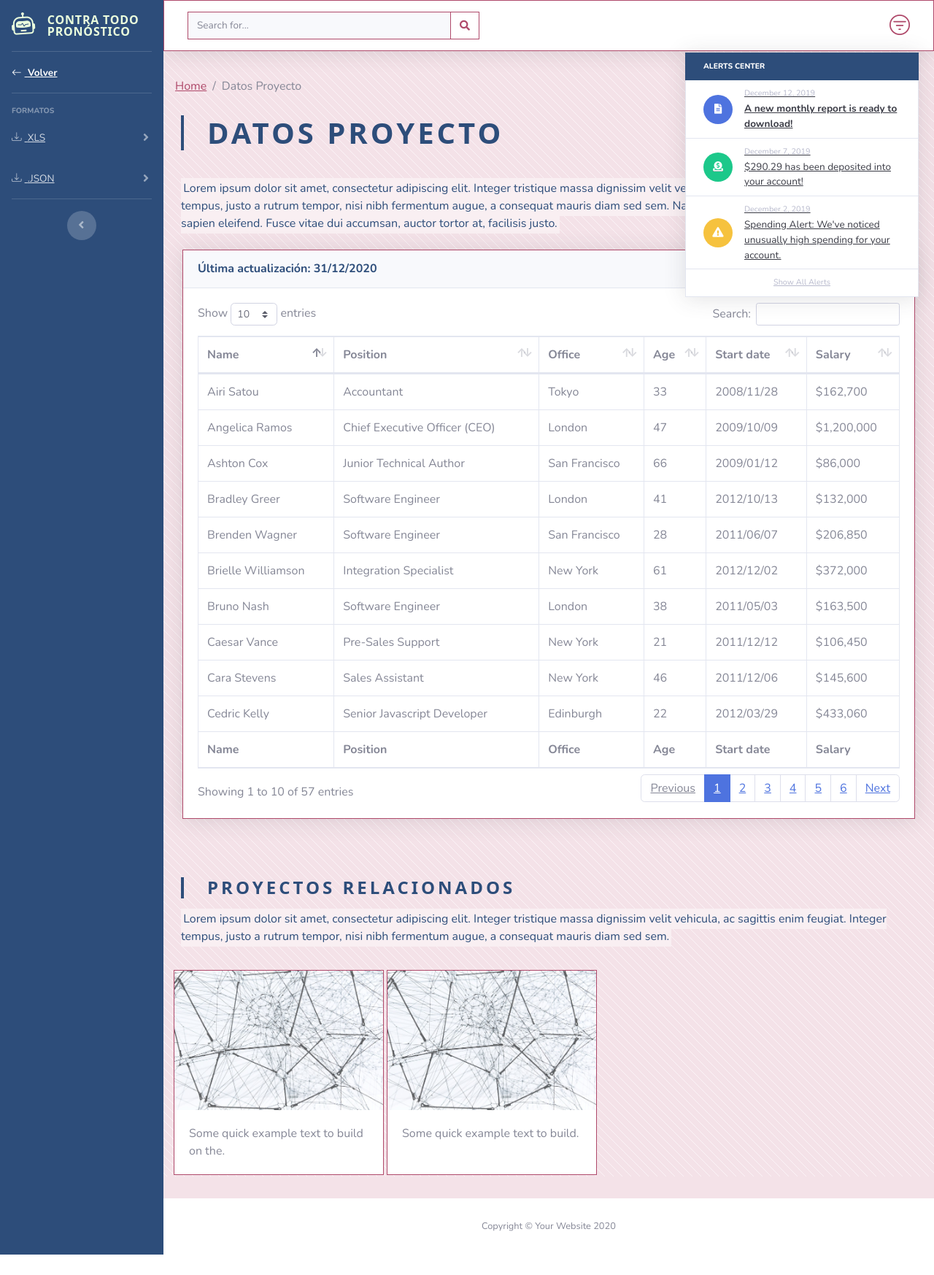
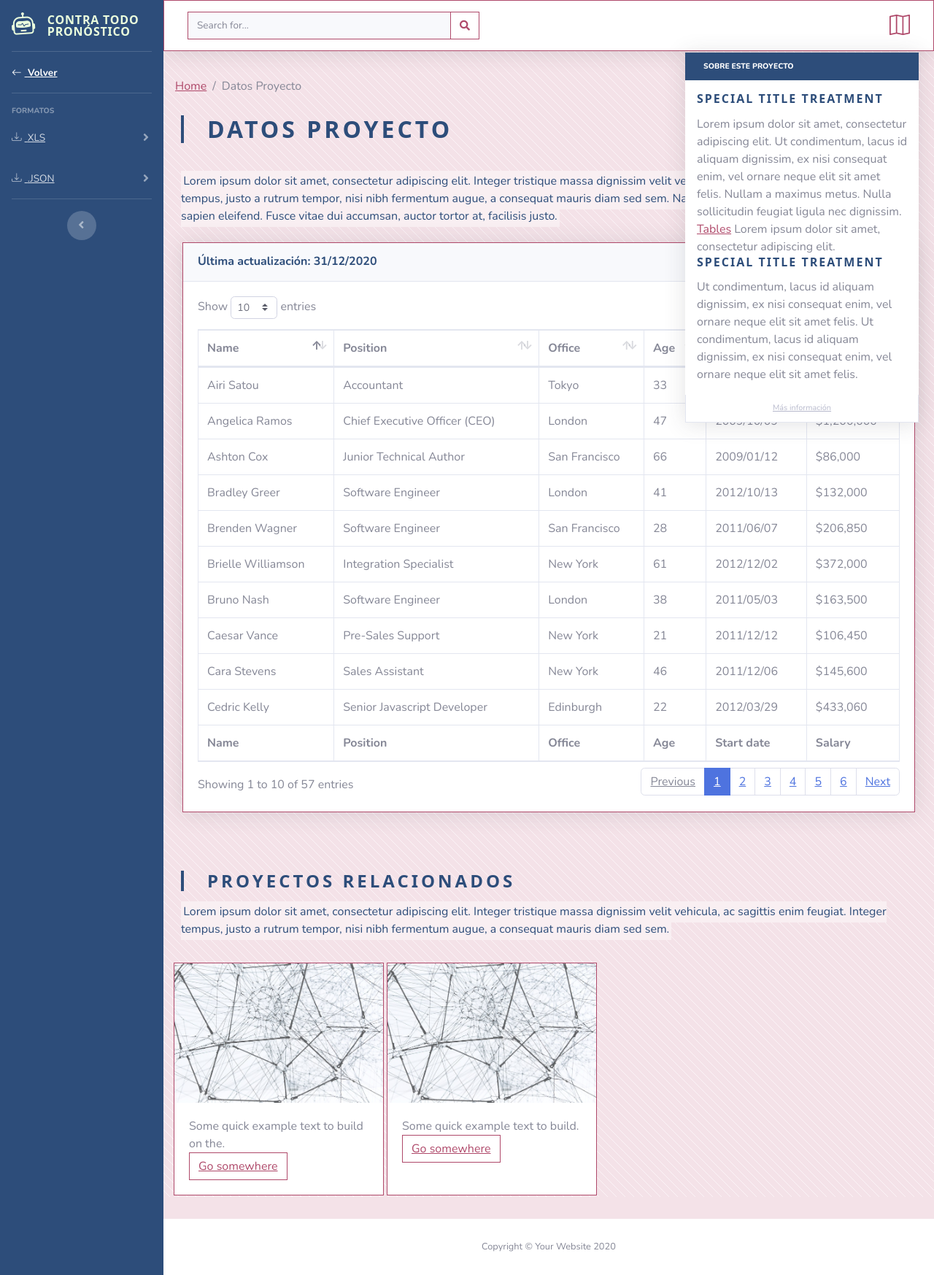
Before and after one commit to cgrillo98/Data-Literata, a PHP site: page /tables.html in a window 1280 px wide, after a click that opens the changed part. Shown: the whole page at 73% size. Before the commit the page ends 1719 px from the top, so only its background shows below. Run offline with PHP 8.4, Linux system fonts and the light colour scheme; some libraries are stand-ins or nearby versions.

Commit message:
sobre este proyecto y otros

```diff
--- a/css/new-css.css
+++ b/css/new-css.css
@@ -100,6 +100,13 @@
 h1{
     text-transform: uppercase;
     letter-spacing: 4px;
+
+}
+
+h2{
+    text-transform: uppercase;
+    letter-spacing: 4px;
+
 
 }
 
@@ -209,3 +216,14 @@
     width: 100%;
     overflow-x: hidden;
 }
+
+
+
+/* Extra small devices (phones, 600px and down) */
+@media only screen and (max-width: 600px) {
+
+    .d-sm-inline-block {
+        display: inline-block!important;
+    }
+
+}
--- a/index.html
+++ b/index.html
@@ -61,7 +61,7 @@
 
             <li class="nav-item active">
                 <a class="nav-link" href="proyectos.html">
-                    <i class="bi bi-stars"></i>
+                    <i class="bi bi-hypnotize"></i>
                     <span>Proyectos</span></a>
             </li>
 
@@ -336,7 +336,7 @@
                             <a class="nav-link dropdown-toggle" href="#" id="alertsDropdown" role="button"
                                 data-toggle="dropdown" aria-haspopup="true" aria-expanded="false">
                                 <!--<i class="fa-solid fa-plus fa-fw"></i>-->
-                                <span id="boot-icon" class="bi bi-filter-circle iconos-new"></span>
+                                <span id="boot-icon" class="bi bi-map iconos-new"></span>
 
                             </a>
                             <!-- Dropdown - Alerts -->
@@ -404,7 +404,7 @@
                     <!-- Page Heading -->
                     <div class="d-sm-flex align-items-center justify-content-between mb-4">
 
-                                <blockquote class="css-z2dt1m"><p class="css-sabsj4"><h1 class="mb-0 text-gray-800">Bases de Datos</h1> </p></blockquote>
+                                <blockquote class="css-z2dt1m"><p class="css-sabsj4"><h2 class="mb-0 text-gray-800">Bases de Datos</h2> </p></blockquote>
 
                             </div>
 
--- a/proyectos.html
+++ b/proyectos.html
@@ -61,7 +61,7 @@
 
             <li class="nav-item active">
                 <a class="nav-link" href="proyectos.html">
-                    <i class="bi bi-stars"></i>
+                    <i class="bi bi-hypnotize"></i>
                     <span>Proyectos</span></a>
             </li>
 
@@ -336,7 +336,7 @@
                             <a class="nav-link dropdown-toggle" href="#" id="alertsDropdown" role="button"
                                 data-toggle="dropdown" aria-haspopup="true" aria-expanded="false">
                                 <!--<i class="fa-solid fa-plus fa-fw"></i>-->
-                                <span id="boot-icon" class="bi bi-filter-circle iconos-new"></span>
+                                <span id="boot-icon" class="bi bi-map iconos-new"></span>
 
                             </a>
                             <!-- Dropdown - Alerts -->
@@ -404,7 +404,7 @@
                     <!-- Page Heading -->
                     <div class="d-sm-flex align-items-center justify-content-between mb-4">
 
-                                <blockquote class="css-z2dt1m"><p class="css-sabsj4"><h1 class="mb-0 text-gray-800">Proyectos</h1> </p></blockquote>
+                                <blockquote class="css-z2dt1m"><p class="css-sabsj4"><h2 class="mb-0 text-gray-800">Proyectos</h2> </p></blockquote>
                     </div>
 
                     <!-- divider new -->
--- a/tables.html
+++ b/tables.html
@@ -209,16 +209,19 @@
                         <li class="nav-item dropdown no-arrow mx-1">
                             <a class="nav-link dropdown-toggle" href="#" id="alertsDropdown" role="button"
                                 data-toggle="dropdown" aria-haspopup="true" aria-expanded="false">
-                                <span id="boot-icon" class="bi bi-filter-circle iconos-new"></span>
+                                <span id="boot-icon" class="bi bi-map iconos-new"></span>
 
                             </a>
                            <!-- Dropdown - Alerts -->
                            <div class="dropdown-list dropdown-menu dropdown-menu-right shadow animated--grow-in"
                            aria-labelledby="alertsDropdown">
                            <h6 class="dropdown-header">
-                                    Alerts Center
+                               SOBRE ESTE PROYECTO
                            </h6>
-                                <a class="dropdown-item d-flex align-items-center" href="#">
+
+                           <div class="about"><h5 class="card-title">Special title treatment</h5><p>Lorem ipsum dolor sit amet, consectetur adipiscing elit. Ut condimentum, lacus id aliquam dignissim, ex nisi consequat enim, vel ornare neque elit sit amet felis. Nullam a maximus metus. Nulla sollicitudin feugiat ligula nec dignissim. <a target="_blank" href="tables.html">Tables</a> Lorem ipsum dolor sit amet, consectetur adipiscing elit.</p> <h5 class="card-title">Special title treatment</h5><p>Ut condimentum, lacus id aliquam dignissim, ex nisi consequat enim, vel ornare neque elit sit amet felis. Ut condimentum, lacus id aliquam dignissim, ex nisi consequat enim, vel ornare neque elit sit amet felis.</p></div>
+
+                         <!-- <a class="dropdown-item d-flex align-items-center" href="#">
                                <div class="mr-3">
                                    <div class="icon-circle bg-primary">
                                        <i class="fas fa-file-alt text-white"></i>
@@ -250,8 +253,8 @@
                                    <div class="small text-gray-500">December 2, 2019</div>
                                    Spending Alert: We've noticed unusually high spending for your account.
                                </div>
-                                </a>
-                                <a class="dropdown-item text-center small text-gray-500" href="#">Show All Alerts</a>
+                           </a>-->
+                           <a class="dropdown-item text-center small text-gray-500" href="#">Más información</a>
                        </div>
                         </li>
 
@@ -283,7 +286,7 @@
 
 
                     <div class="d-sm-flex align-items-center justify-content-between mb-4">
-                        <blockquote class="css-z2dt1m"><p class="css-sabsj4"></p><h1 class="mb-0 text-gray-800">Datos Proyecto</h1></blockquote>
+                        <blockquote class="css-z2dt1m"><p class="css-sabsj4"></p><h2 class="mb-0 text-gray-800">Datos Proyecto</h2></blockquote>
                         <a href="#Nombredelancla" class="d-none d-sm-inline-block btn btn-sm btn-primary shadow-sm">Proyectos Relacionados</a>
                     </div>
 
@@ -811,6 +814,7 @@
                         <img class="card-img-top" src="img/img.jpg" alt="Card image cap">
                         <div class="card-body">
                           <p class="card-text">Some quick example text to build on the.</p>
+                          <a href="#" class="btn btn-primary">Go somewhere</a>
                         </div>
                       </div>
 
@@ -818,6 +822,7 @@
                         <img class="card-img-top" src="img/img.jpg" alt="Card image cap">
                         <div class="card-body">
                           <p class="card-text">Some quick example text to build. </p>
+                          <a href="#" class="btn btn-primary">Go somewhere</a>
                         </div>
                       </div>
                 </div>
```
Lines whose indentation alone changed are shown as unchanged.
